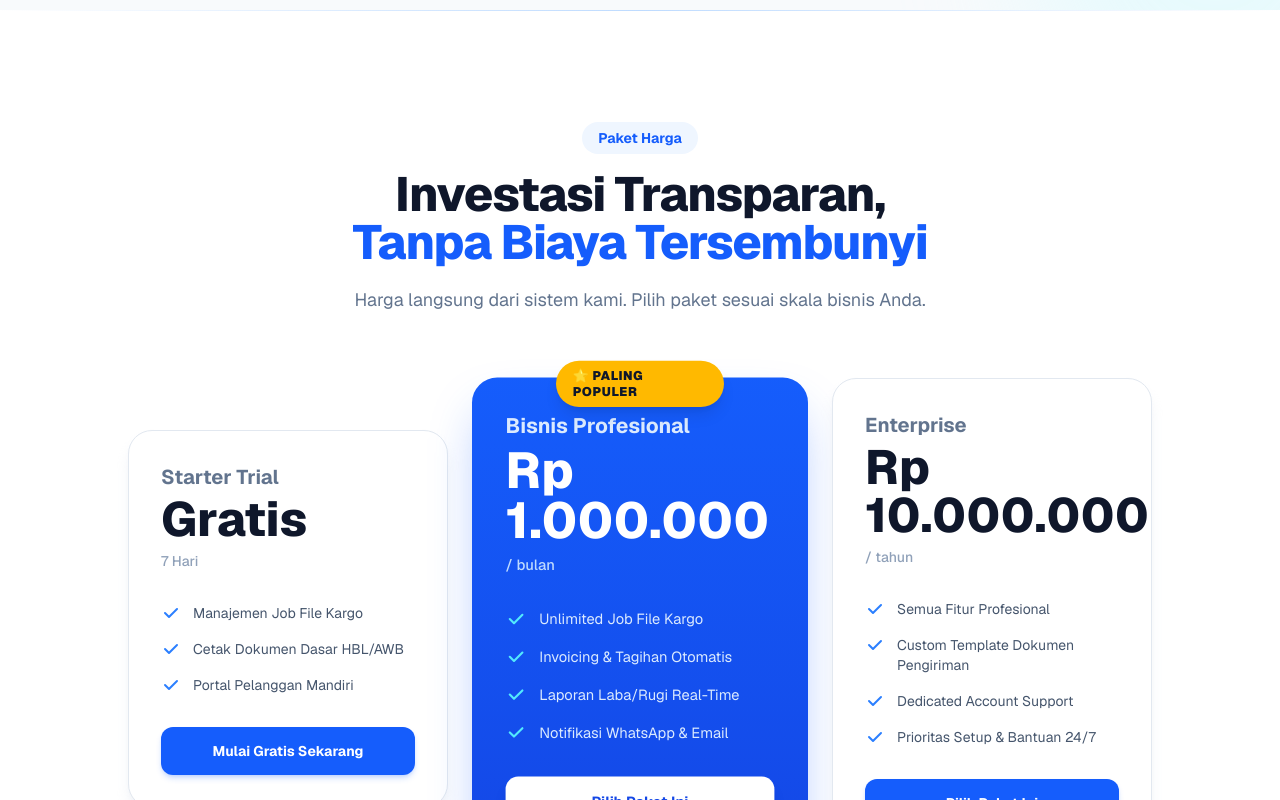
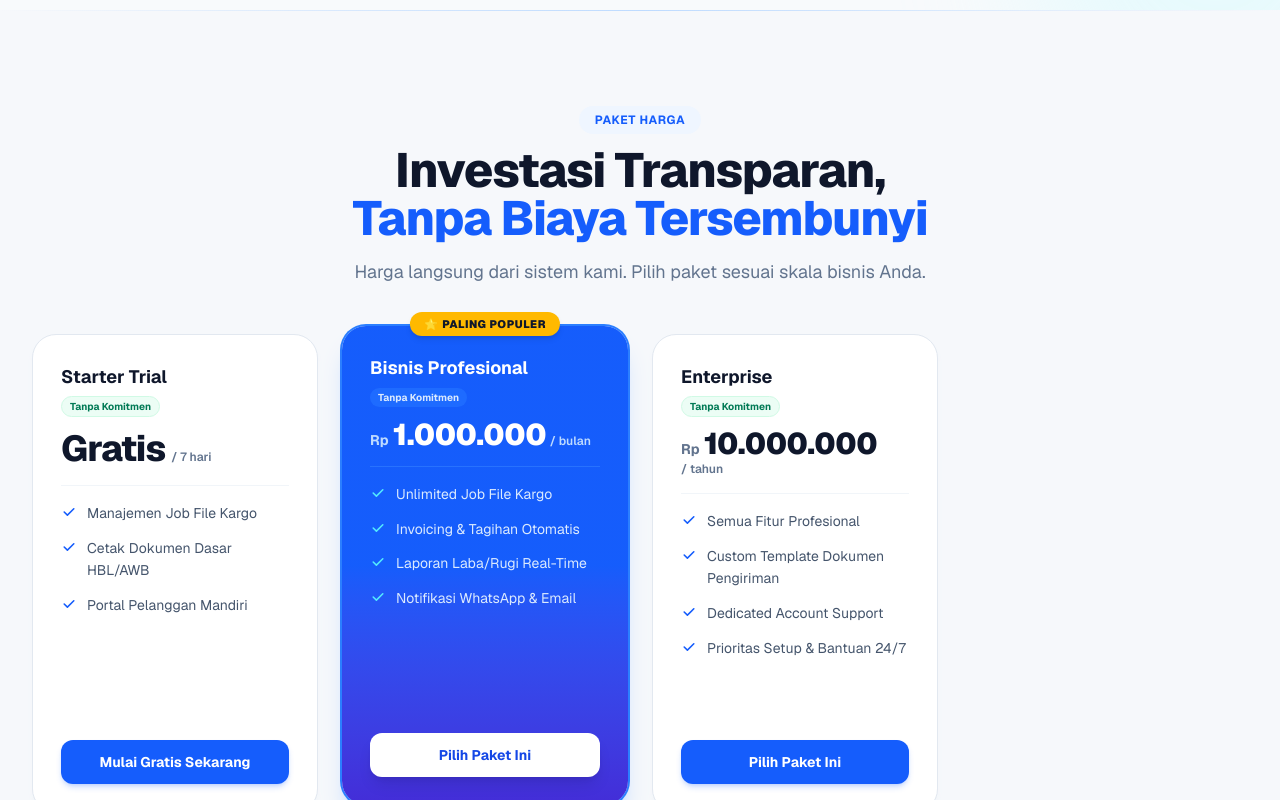
Before and after one commit to nopecode96/sistemforwarding.com, a Next.js app in the folder app/: page / in a window 1280 px wide. Shown: the part 5740-6540 px from the top of the page. Built offline with nearby package versions, Linux system fonts and the light colour scheme; no server answers; the database is empty.

Commit message:
fix(landing): improve pricing card layout to prevent nominal text overflow

```diff
--- a/app/src/app/(public)/page.tsx
+++ b/app/src/app/(public)/page.tsx
@@ -23,9 +23,9 @@ export const metadata: Metadata = {
 };
 
 // ─── Check Icon ────────────────────────────────────────────────────────────────
-function CheckIcon({ className = '' }: { className?: string }) {
+function CheckIcon({ className = 'w-5 h-5' }: { className?: string }) {
   return (
-    <svg className={`w-5 h-5 shrink-0 ${className}`} viewBox="0 0 20 20" fill="currentColor">
+    <svg className={`shrink-0 ${className}`} viewBox="0 0 20 20" fill="currentColor">
       <path
         fillRule="evenodd"
         d="M16.707 5.293a1 1 0 010 1.414l-8 8a1 1 0 01-1.414 0l-4-4a1 1 0 011.414-1.414L8 12.586l7.293-7.293a1 1 0 011.414 0z"
@@ -632,60 +632,117 @@ export default async function LandingPage() {
       {/* ══════════════════════════════════════════
           PRICING — Dynamic dari DB
       ══════════════════════════════════════════ */}
-      <section id="harga" className="py-28 bg-white relative overflow-hidden scroll-mt-24">
+      <section id="harga" className="py-20 lg:py-24 bg-slate-50/60 relative overflow-hidden scroll-mt-20">
         <div className="absolute top-0 inset-x-0 h-px bg-gradient-to-r from-transparent via-blue-200 to-transparent" />
         <div className="absolute bottom-0 inset-x-0 h-px bg-gradient-to-r from-transparent via-blue-200 to-transparent" />
 
         <div className="max-w-7xl mx-auto px-4 sm:px-6 lg:px-8">
-          <div className="text-center mb-16">
-            <span className="inline-block px-4 py-1.5 rounded-full bg-blue-50 text-blue-600 text-sm font-bold mb-4">
+          <div className="text-center mb-12">
+            <span className="inline-block px-4 py-1.5 rounded-full bg-blue-50 text-blue-600 text-xs font-bold tracking-wider uppercase mb-3">
               Paket Harga
             </span>
-            <h2 className="text-4xl md:text-5xl font-extrabold text-slate-900 mb-5 tracking-tight">
+            <h2 className="text-3xl md:text-5xl font-extrabold text-slate-900 mb-4 tracking-tight">
               Investasi Transparan,<br />
               <span className="text-blue-600">Tanpa Biaya Tersembunyi</span>
             </h2>
-            <p className="text-lg text-slate-500 max-w-xl mx-auto">
+            <p className="text-base md:text-lg text-slate-500 max-w-xl mx-auto">
               Harga langsung dari sistem kami. Pilih paket sesuai skala bisnis Anda.
             </p>
           </div>
 
-          <div className="grid md:grid-cols-3 gap-8 max-w-5xl mx-auto items-center">
+          <div className="grid grid-cols-1 md:grid-cols-2 lg:grid-cols-4 gap-5 lg:gap-4 xl:gap-6 max-w-7xl mx-auto items-stretch">
             {plans.map((plan) => (
               <div
                 key={plan.id}
-                className={`relative rounded-3xl flex flex-col transition-all duration-300 hover:-translate-y-1 ${
+                className={`relative rounded-3xl flex flex-col justify-between transition-all duration-300 hover:shadow-2xl h-full ${
                   plan.isPopular
-                    ? 'bg-gradient-to-b from-blue-600 to-blue-700 text-white shadow-2xl shadow-blue-600/40 scale-105 border-0'
-                    : 'bg-white text-slate-800 border border-slate-200 shadow-lg shadow-slate-200/60 hover:border-blue-200 hover:shadow-xl'
+                    ? 'bg-gradient-to-b from-blue-600 via-blue-600 to-indigo-700 text-white shadow-xl shadow-blue-500/25 ring-2 ring-blue-500 lg:-translate-y-2'
+                    : 'bg-white text-slate-800 border border-slate-200 shadow-md shadow-slate-100 hover:border-blue-300'
                 }`}
               >
                 {plan.isPopular && (
-                  <div className="absolute -top-4 left-1/2 -translate-x-1/2 bg-amber-400 text-slate-900 text-xs font-black px-4 py-1.5 rounded-full shadow-lg uppercase tracking-wider">
-                    ⭐ Paling Populer
+                  <div className="absolute -top-3.5 left-1/2 -translate-x-1/2 bg-amber-400 text-slate-900 text-[11px] font-black px-3.5 py-1 rounded-full shadow-md uppercase tracking-wider whitespace-nowrap z-10 flex items-center gap-1">
+                    <span>⭐</span> Paling Populer
                   </div>
                 )}
-                <div className={`p-8 ${plan.isPopular ? '' : ''}`}>
-                  <h3 className={`text-xl font-bold mb-1 ${plan.isPopular ? 'text-blue-100' : 'text-slate-500'}`}>{plan.name}</h3>
-                  <div className="flex items-end gap-1 mb-2">
-                    <span className={`text-4xl md:text-5xl font-extrabold ${plan.isPopular ? 'text-white' : 'text-slate-900'}`}>
-                      {plan.price === 0 ? 'Gratis' : `Rp ${plan.price.toLocaleString('id-ID')}`}
-                    </span>
+
+                {/* Card Content Top + Middle */}
+                <div className="p-5 sm:p-6 xl:p-7 flex-1 flex flex-col">
+                  {/* Plan Name */}
+                  <h3 className={`text-lg font-bold mb-1 ${plan.isPopular ? 'text-white' : 'text-slate-900'}`}>
+                    {plan.name}
+                  </h3>
+
+                  {/* Strikethrough / Badge Row - Fixed Height for Uniform Card Alignment */}
+                  <div className="min-h-6 flex items-center mb-2.5">
+                    {plan.originalPrice && plan.originalPrice > plan.price ? (
+                      <div className="flex items-center gap-1.5 flex-wrap">
+                        <span className={`line-through text-xs font-mono font-medium ${plan.isPopular ? 'text-blue-200/90' : 'text-slate-400'}`}>
+                          Rp {plan.originalPrice.toLocaleString('id-ID')}
+                        </span>
+                        <span className={`text-[10px] font-extrabold px-1.5 py-0.5 rounded-full shrink-0 ${
+                          plan.isPopular ? 'bg-amber-400 text-slate-900 shadow-sm' : 'bg-rose-100 text-rose-700'
+                        }`}>
+                          Diskon {Math.round(((plan.originalPrice - plan.price) / plan.originalPrice) * 100)}%
+                        </span>
+                      </div>
+                    ) : (
+                      <span className={`text-[10px] font-bold px-2 py-0.5 rounded-full ${
+                        plan.isPopular ? 'bg-blue-500/40 text-blue-100' : 'bg-emerald-50 text-emerald-700 border border-emerald-100'
+                      }`}>
+                        Tanpa Komitmen
+                      </span>
+                    )}
                   </div>
-                  <p className={`text-sm font-medium mb-8 ${plan.isPopular ? 'text-blue-200' : 'text-slate-400'}`}>{plan.period}</p>
-                  <ul className="space-y-4 mb-8">
+
+                  {/* Price & Billing Cycle */}
+                  <div className={`pb-4 mb-4 border-b ${plan.isPopular ? 'border-blue-400/30' : 'border-slate-100'}`}>
+                    {plan.price === 0 ? (
+                      <div className="flex items-baseline gap-1.5">
+                        <span className={`text-3xl xl:text-4xl font-extrabold tracking-tight ${plan.isPopular ? 'text-white' : 'text-slate-900'}`}>
+                          Gratis
+                        </span>
+                        <span className={`text-xs font-semibold ${plan.isPopular ? 'text-blue-200' : 'text-slate-500'}`}>
+                          / 7 hari
+                        </span>
+                      </div>
+                    ) : (
+                      <div className="flex flex-wrap items-baseline gap-x-1 gap-y-0.5">
+                        <div className="flex items-baseline gap-1">
+                          <span className={`text-xs sm:text-sm font-bold ${plan.isPopular ? 'text-blue-200' : 'text-slate-500'}`}>
+                            Rp
+                          </span>
+                          <span className={`text-2xl sm:text-[26px] xl:text-[30px] font-black tracking-tight leading-none ${plan.isPopular ? 'text-white' : 'text-slate-900'}`}>
+                            {plan.price.toLocaleString('id-ID')}
+                          </span>
+                        </div>
+                        <span className={`text-xs font-semibold shrink-0 ${plan.isPopular ? 'text-blue-200' : 'text-slate-500'}`}>
+                          {plan.period.startsWith('/') ? plan.period : `/ ${plan.period}`}
+                        </span>
+                      </div>
+                    )}
+                  </div>
+
+                  {/* Feature Bullets */}
+                  <ul className="space-y-3 mb-6 flex-1">
                     {plan.features.map((f, i) => (
-                      <li key={i} className="flex items-start gap-3">
-                        <CheckIcon className={plan.isPopular ? 'text-cyan-300' : 'text-blue-500'} />
-                        <span className={`text-sm ${plan.isPopular ? 'text-blue-100' : 'text-slate-600'}`}>{f}</span>
+                      <li key={i} className="flex items-start gap-2.5">
+                        <CheckIcon className={`w-4 h-4 shrink-0 mt-0.5 ${plan.isPopular ? 'text-cyan-300' : 'text-blue-600'}`} />
+                        <span className={`text-xs xl:text-sm leading-relaxed ${plan.isPopular ? 'text-blue-100' : 'text-slate-600'}`}>
+                          {f}
+                        </span>
                       </li>
                     ))}
                   </ul>
+                </div>
+
+                {/* Card Action Button - Perfectly Aligned at Bottom */}
+                <div className="p-5 sm:p-6 xl:p-7 pt-0 mt-auto">
                   <Link
                     href={`/onboarding?plan=${plan.planKey || plan.id}`}
-                    className={`block w-full py-3.5 text-center rounded-xl font-bold text-sm transition-all ${
+                    className={`block w-full py-3 text-center rounded-xl font-bold text-xs sm:text-sm transition-all duration-200 ${
                       plan.isPopular
-                        ? 'bg-white text-blue-700 hover:bg-blue-50 shadow-lg'
+                        ? 'bg-white text-blue-700 hover:bg-blue-50 shadow-lg shadow-black/10'
                         : 'bg-blue-600 text-white hover:bg-blue-700 shadow-md shadow-blue-600/20'
                     }`}
                   >
@@ -696,7 +753,7 @@ export default async function LandingPage() {
             ))}
           </div>
 
-          <p className="text-center text-sm text-slate-400 mt-10">
+          <p className="text-center text-xs sm:text-sm text-slate-400 mt-10">
             Semua paket termasuk setup awal & onboarding. Tidak ada kontrak jangka panjang. Batalkan kapan saja.
           </p>
         </div>
```
